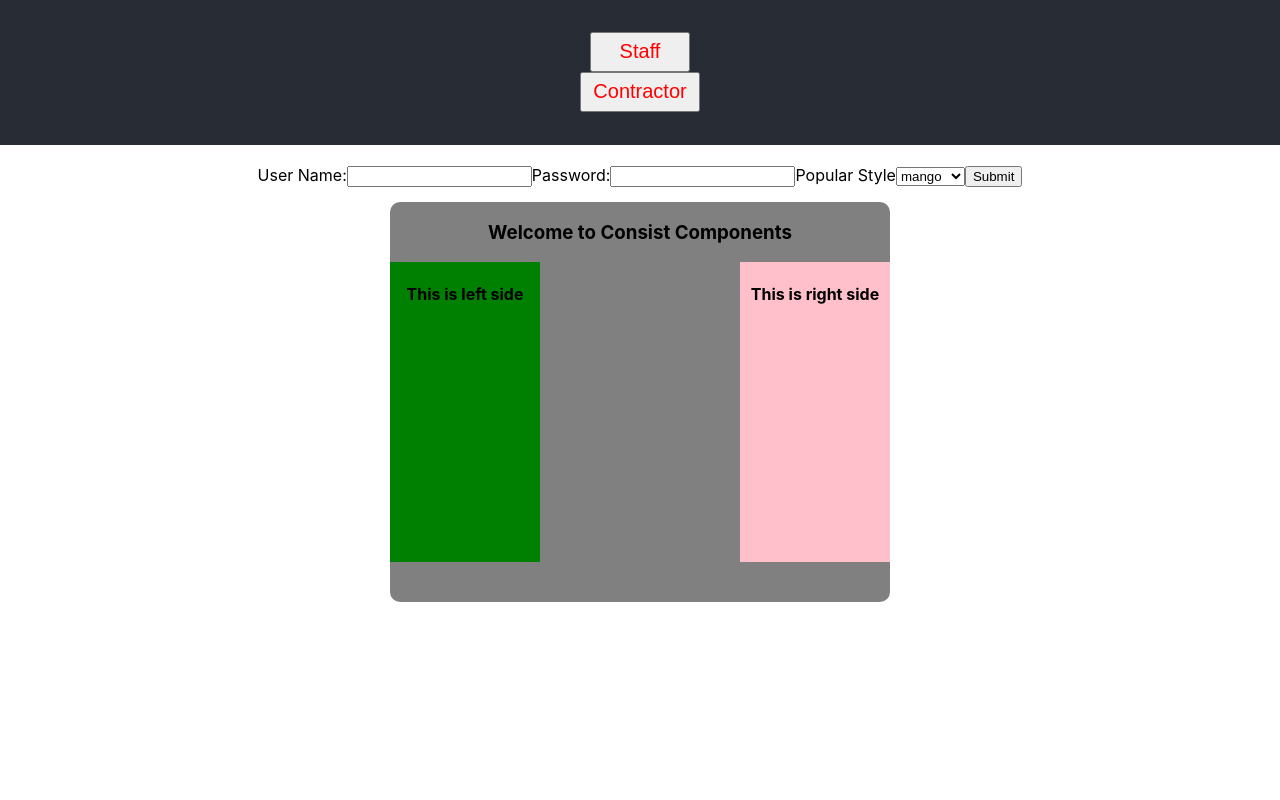
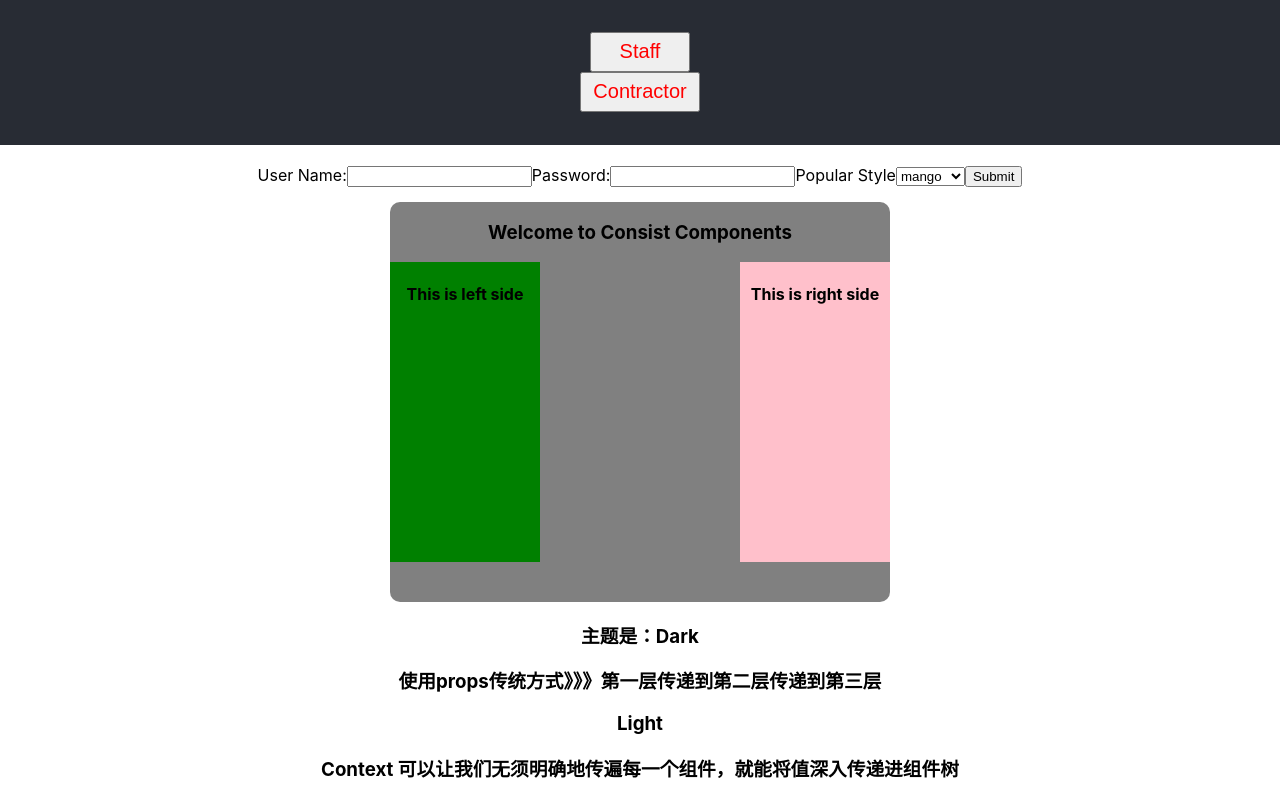
Before and after one commit to chengdongXue/react-demo-show, a React (Create React App) app: page / in a window 1280 px wide. Shown: the part 655-1455 px from the top of the page. Before the commit the page ends 1257 px from the top, so only its background shows below. Built offline with nearby package versions, Linux system fonts and the light colour scheme.

Commit message:
added context of react feature

```diff
--- a/src/App.js
+++ b/src/App.js
@@ -5,9 +5,10 @@ import "./App.css";
 import Communication from "./component/Communication";
 import MutableForm from "./component/MutableForm";
 import FancyBorder from './component/ConsistComponent';
+import TraditionWaySharePropsVariable from './component/ReactProps';
+import ReactContextWrap from './component/ReactContext';
 
 class App extends Component {
-
   constructor(props) {
     super(props);
     this.backToContractor = this.backToContractor.bind(this);
@@ -75,6 +76,8 @@ class App extends Component {
         </header>
         <MutableForm></MutableForm>
         <FancyBorder></FancyBorder>
+        <TraditionWaySharePropsVariable></TraditionWaySharePropsVariable>
+        <ReactContextWrap></ReactContextWrap>
       </div>
     );
   }
--- /dev/null
+++ b/src/component/ReactContext.js
@@ -0,0 +1,38 @@
+import React, { Component } from 'react';
+
+// Context 可以让我们无须明确地传遍每一个组件，就能将值深入传递进组件树。
+// 为当前的 theme 创建一个 context（“light”为默认值）。
+const ThemeContext = React.createContext('主题是：Dark');
+class ReactContextWrap extends Component {
+  render() {
+    // 使用一个 Provider 来将当前的 theme 传递给以下的组件树。
+    // 无论多深，任何组件都能读取这个值。
+    // 在这个例子中，我们将 “dark” 作为当前的值传递下去。
+    return (
+      <ThemeContext.Provider value="Light">
+        <Toolbar />
+      </ThemeContext.Provider>
+    );
+  }
+}
+
+export default ReactContextWrap
+
+// 中间的组件再也不必指明往下传递 theme 了。
+function Toolbar() {
+  return (
+    <div>
+      <ThemedButton />
+    </div>
+  );
+}
+
+class ThemedButton extends Component {
+  // 指定 contextType 读取当前的 theme context。
+  // React 会往上找到最近的 theme Provider，然后使用它的值。
+  // 在这个例子中，当前的 theme 值为 “dark”。
+  static contextType = ThemeContext;
+  render() {
+    return <div><h3>{this.context}</h3><h3>Context 可以让我们无须明确地传遍每一个组件，就能将值深入传递进组件树</h3></div>;
+  }
+}
--- /dev/null
+++ b/src/component/ReactProps.js
@@ -0,0 +1,37 @@
+import React, { Component } from 'react';
+
+class TraditionWaySharePropsVariable extends Component {
+
+    constructor(props) {
+        super(props);
+        this.state = (
+            {
+                theme: '主题是：Dark',
+                layer: '使用props传统方式》》》第一层传递到第二层传递到第三层'
+            }
+        )
+    }
+
+    render() {
+      return <Toolbar theme={this.state.theme} layer={this.state.layer} />;
+    }
+}
+
+export default TraditionWaySharePropsVariable;
+
+const Toolbar =(props) => {
+    // Toolbar 组件接受一个额外的“theme”属性，然后传递给 ThemedButton 组件。
+    // 如果应用中每一个单独的按钮都需要知道 theme 的值，这会是件很麻烦的事，
+    // 因为必须将这个值层层传递所有组件。
+    return (
+        <div>
+            <ThemedButton theme={props.theme} layer={props.layer} />
+        </div>
+    );
+}
+
+class ThemedButton extends Component {
+    render() {
+        return <div><h3>{this.props.theme}</h3><h3>{this.props.layer}</h3></div>;
+    }
+}
--- a/src/index.js
+++ b/src/index.js
@@ -10,7 +10,6 @@ ReactDOM.render(
   </React.StrictMode>,
   document.getElementById('root')
 );
-
 // If you want to start measuring performance in your app, pass a function
 // to log results (for example: reportWebVitals(console.log))
 // or send to an analytics endpoint. Learn more: https://bit.ly/CRA-vitals
```
